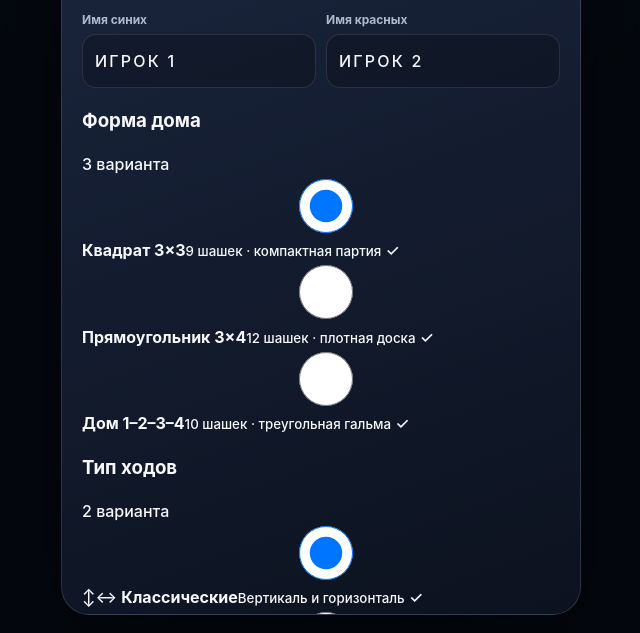
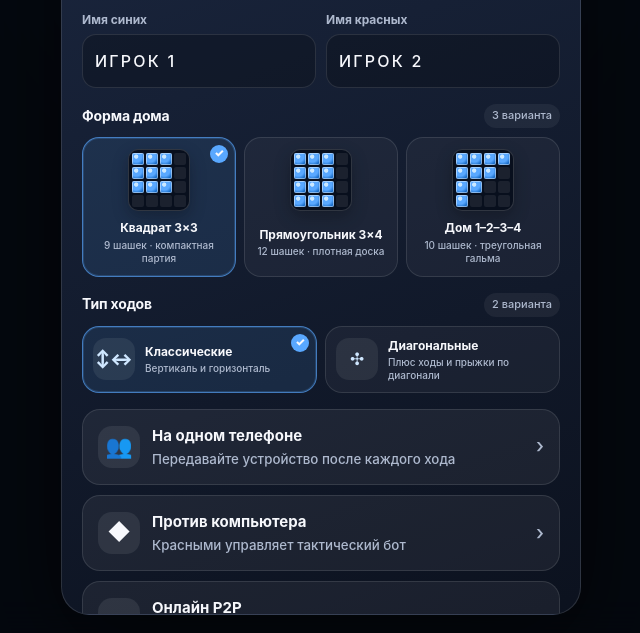
Before and after one commit to MisterBottom-png/testing, a website built with Vite: page corners-web/apps/web/index.html in a window 1280 px wide. Shown: the part 167-800 px from the top of the page, without its empty margins (319-959 px from the left). Built offline with nearby package versions, Linux system fonts and the light colour scheme; no server answers.

Commit message:
feat: style home and movement selectors

```diff
--- a/corners-web/apps/web/public/game.css
+++ b/corners-web/apps/web/public/game.css
@@ -44,6 +44,10 @@ button:disabled{opacity:.45;cursor:not-allowed}
 .winner-card{text-align:center}.winner-token{width:80px;height:80px;margin:8px auto 16px}.winner-card h2{font-size:32px}.winner-card .action{width:100%;margin-top:12px}
 .toast{position:fixed;z-index:50;left:50%;bottom:calc(var(--safe-bottom) + 12px);transform:translate(-50%,18px);opacity:0;pointer-events:none;padding:11px 15px;border-radius:14px;background:#101a2c;border:1px solid var(--line);box-shadow:var(--shadow);transition:.25s;max-width:calc(100% - 32px);text-align:center;font-size:13px}.toast.show{opacity:1;transform:translate(-50%,0)}
 .resume{margin:13px 0 4px;width:100%;padding:13px;border-radius:15px;background:rgba(82,216,155,.12);border:1px solid rgba(82,216,155,.28);color:#a9f4d0;font-weight:800}
-@media (max-width:440px){.app{padding-left:9px;padding-right:9px}.controls{gap:6px}.control-btn{font-size:11px;min-height:45px}.control-btn span:first-child{font-size:15px}.status-card{padding:8px}.player{gap:6px;padding:5px}.token{width:26px;height:26px}.turn-pill{font-size:9px;padding:6px}.field-row{grid-template-columns:1fr}.modal{padding:17px;border-radius:24px}.modal h2{font-size:24px}}
+.setup-section{margin:16px 0}.setup-heading{display:flex;align-items:center;justify-content:space-between;gap:12px;margin-bottom:9px}.setup-heading h3{margin:0;font-size:14px;letter-spacing:-.01em}.setup-heading span{font-size:11px;color:var(--muted);padding:4px 8px;border-radius:999px;background:rgba(255,255,255,.06)}
+.home-options{display:grid;grid-template-columns:repeat(3,1fr);gap:8px}.choice-card,.movement-card{position:relative;cursor:pointer;border:1px solid var(--line);background:rgba(255,255,255,.045);border-radius:17px;transition:.18s}.choice-card{min-width:0;padding:11px 9px;display:grid;justify-items:center;gap:8px;text-align:center}.choice-card input,.movement-card input{position:absolute;opacity:0;pointer-events:none}.choice-card:has(input:checked),.movement-card:has(input:checked){background:rgba(89,168,255,.12);border-color:rgba(89,168,255,.65);box-shadow:inset 0 0 0 1px rgba(89,168,255,.2)}.choice-card:focus-within,.movement-card:focus-within{outline:2px solid var(--blue);outline-offset:2px}.choice-copy{min-width:0}.choice-copy strong,.movement-card strong{display:block;font-size:12px}.choice-copy small,.movement-card small{display:block;margin-top:2px;color:var(--muted);font-size:10px;line-height:1.3}.choice-check{position:absolute;right:7px;top:7px;width:18px;height:18px;border-radius:50%;display:grid;place-items:center;background:var(--blue);font-size:11px;font-weight:900;opacity:0;transform:scale(.7);transition:.18s}.choice-card:has(input:checked) .choice-check,.movement-card:has(input:checked) .choice-check{opacity:1;transform:scale(1)}
+.mini-board{width:62px;height:62px;padding:3px;display:grid;grid-template-columns:repeat(4,1fr);grid-template-rows:repeat(4,1fr);gap:2px;border-radius:10px;background:#080f1d;border:1px solid rgba(255,255,255,.16);box-shadow:0 6px 16px rgba(0,0,0,.25)}.mini-board i{display:block;border-radius:2px;background:rgba(255,255,255,.08)}.mini-board i.on{background:radial-gradient(circle at 35% 30%,#cbe8ff 0 15%,#59a8ff 22% 48%,#176bc7 78%);box-shadow:inset 0 0 0 1px rgba(255,255,255,.45)}
+.movement-options{display:grid;grid-template-columns:1fr 1fr;gap:8px}.movement-card{min-height:62px;padding:10px 34px 10px 10px;display:grid;grid-template-columns:42px 1fr;align-items:center;gap:10px}.movement-icon{width:42px;height:42px;border-radius:13px;display:grid;place-items:center;background:rgba(255,255,255,.07);font-size:17px;font-weight:900;color:#cfe7ff}
+@media (max-width:440px){.app{padding-left:9px;padding-right:9px}.controls{gap:6px}.control-btn{font-size:11px;min-height:45px}.control-btn span:first-child{font-size:15px}.status-card{padding:8px}.player{gap:6px;padding:5px}.token{width:26px;height:26px}.turn-pill{font-size:9px;padding:6px}.field-row{grid-template-columns:1fr}.modal{padding:17px;border-radius:24px}.modal h2{font-size:24px}.home-options{gap:6px}.choice-card{padding:9px 5px}.mini-board{width:54px;height:54px}.choice-copy strong{font-size:11px}.choice-copy small{font-size:9px}.movement-card{grid-template-columns:36px 1fr;padding-left:8px}.movement-icon{width:36px;height:36px;font-size:15px}}
 @media (min-height:860px){#board{max-height:650px}}
 @media (prefers-reduced-motion:reduce){*{animation:none!important;transition:none!important}}
```
